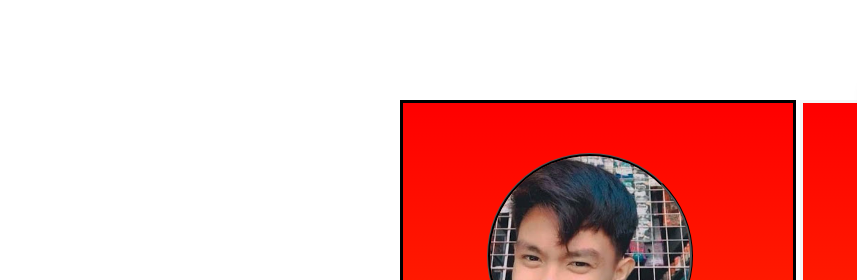
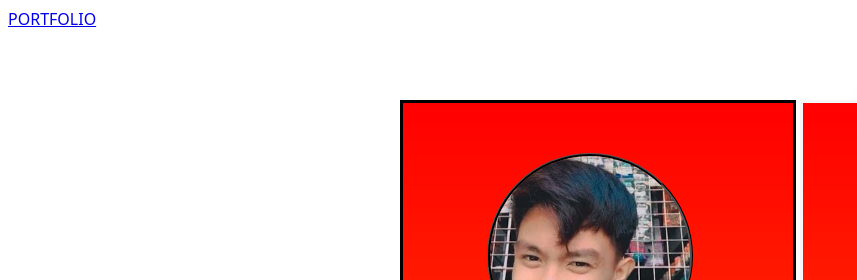
Before and after one commit to turaricojay/portfolio, a plain HTML site: page harry.html in a window 1280 px wide. Shown: the top 280 px of the page, 0-857 px from the left. Drawn offline with Linux system fonts and the light colour scheme.

Commit message:
Add files via upload

```diff
--- a/harry.html
+++ b/harry.html
@@ -8,6 +8,9 @@
     <script src="https://kit.fontawesome.com/1e1f266dfa.js" crossorigin="anonymous"></script>
 </head>
 <body>
+    <div class="up">
+        <a href="index.html" class="back"> PORTFOLIO </a>
+    </div>
     <div class="container">
         <div class="card">
             <h1>EDUCATION</h1>
```
